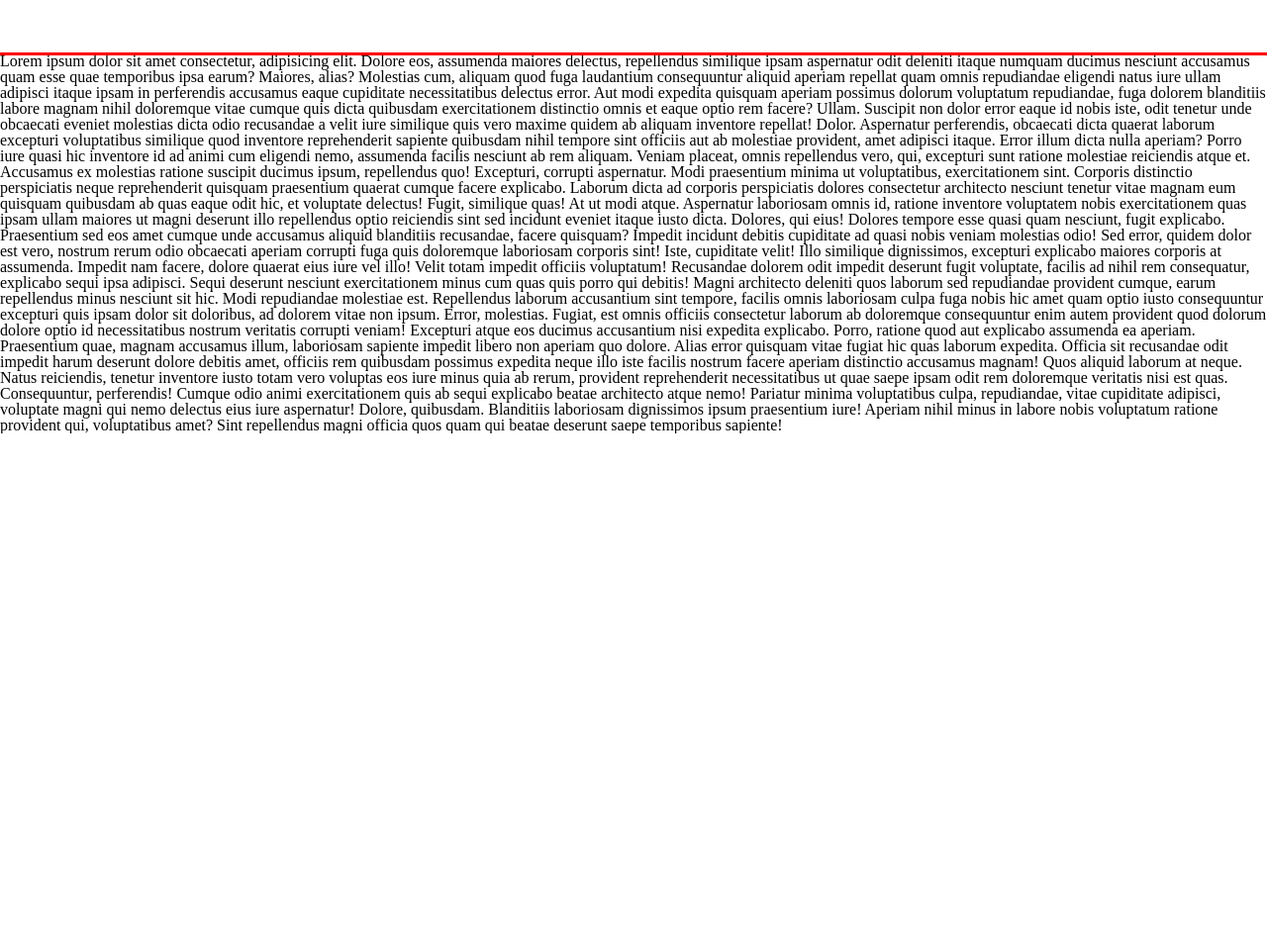
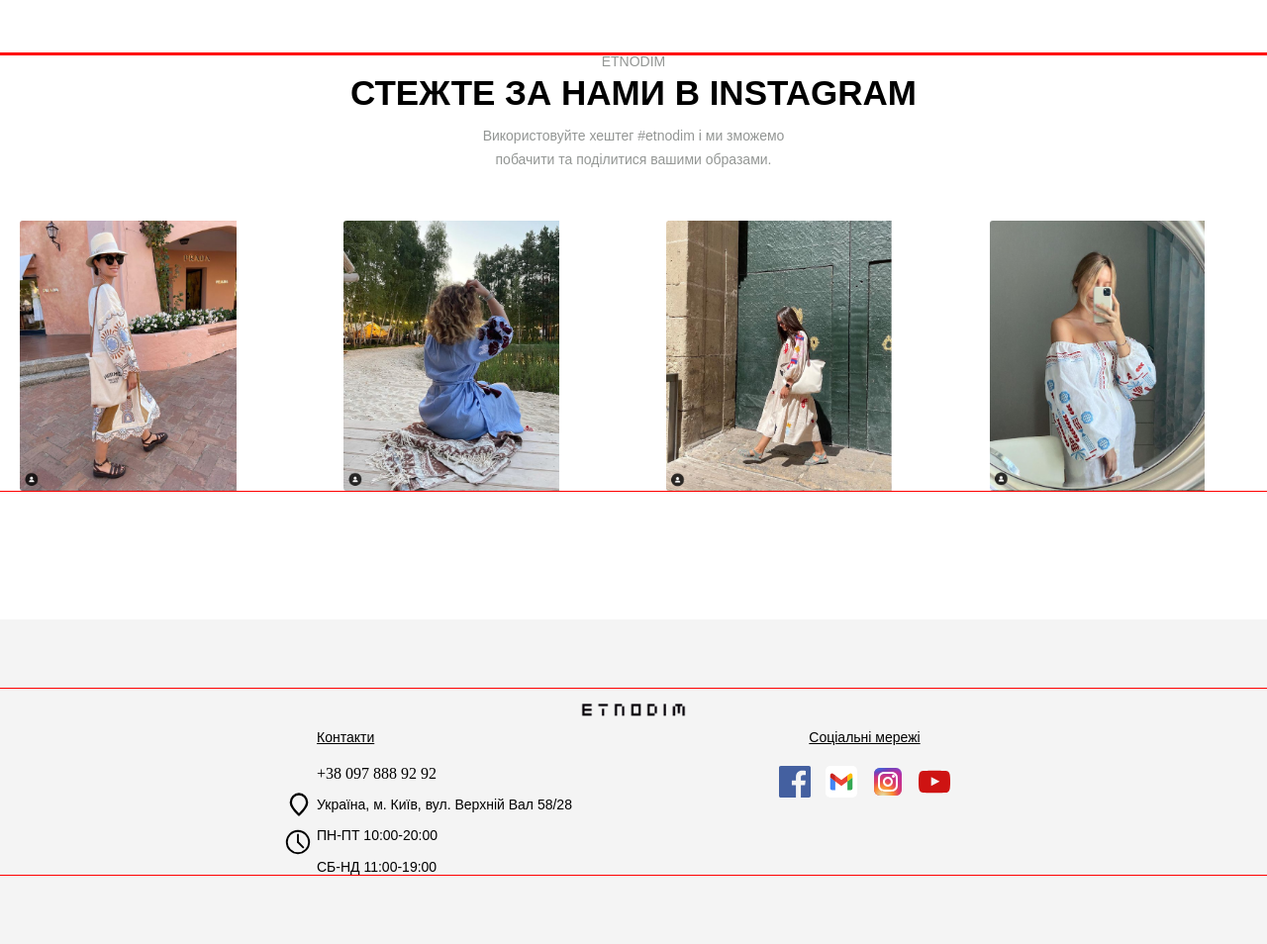
Before and after one commit to Vladosichek777/clothing-store, a website built with webpack: page src/index.html in a window 1280 px wide. Shown: the part 6640-7594 px from the top of the page at 99% size. Before the commit the page ends 7078 px from the top, so only its background shows below. Built offline with nearby package versions, Linux system fonts and the light colour scheme; files whose address does not match are found by name.

Commit message:
feat: add footer and inst sections

```diff
--- a/src/index.html
+++ b/src/index.html
@@ -52,7 +52,7 @@
                         <ul class="header-catalog-window-sublist">
                         </ul>
                     </div>
-                    <img class="header-catalog__img" src="./assets/images/catalog-header.png" alt="catalog-header">
+                    <img class="header-catalog__img" loading="lazy" src="./assets/images/catalog-header.png" alt="catalog-header">
                 </div>
                 <div class="mobile-menu">
                     <nav class="navigation navigation--mobile">
@@ -296,8 +296,8 @@
                     <a href="https://maps.app.goo.gl/aaik5xgABBPWQE8q9" target="_blank" class="links-arrow welcome__map">подивитися на карті</a>
                 </div>
             </div>
-            <img class="welcome__img1" src="./assets/images/background3.jpg" alt="img">
-            <img class="welcome__img2" src="./assets/images/people.jpg" alt="img">
+            <img class="welcome__img1" loading="lazy" src="./assets/images/background3.jpg" alt="img">
+            <img class="welcome__img2" loading="lazy" src="./assets/images/people.jpg" alt="img">
         </section>
         <div class="welcome-mobile">
             <div class="container">
@@ -312,28 +312,65 @@
                 </div>
             </div>
         </div>
+        <section class="instagram">
+            <div class="container">
+                <div class="reuse-info reuse-info--instagram">
+                    <h3 class="reuse-info__small-title">etnodim</h3>
+                    <h2 class="reuse-info__big-title">Стежте за нами в instagram</h2>
+                    <p class="reuse-info__text reuse-info__text--instagram">Використовуйте хештег #etnodim і ми зможемо побачити та поділитися вашими образами.</p>
+                </div>
+                <div class="instagram__img-wrap">
+                    <div class="instagram__img-item-wrap">
+                        <img src="./assets/images/inst1.png" loading="lazy" alt="instagram" class="instagram__img">
+                    </div>
+                    <div class="instagram__img-item-wrap">
+                        <img src="./assets/images/inst2.png" loading="lazy" alt="instagram" class="instagram__img">
+                    </div>
+                    <div class="instagram__img-item-wrap">
+                        <img src="./assets/images/inst3.png" loading="lazy" alt="instagram" class="instagram__img">
+                    </div>
+                    <div class="instagram__img-item-wrap">
+                        <img src="./assets/images/inst4.png" loading="lazy" alt="instagram" class="instagram__img">
+                    </div>
+                </div>
+            </div>
+        </section>
     </main>
-    <footer class="footer">
-        Lorem ipsum dolor sit amet consectetur, adipisicing elit. Dolore eos, assumenda maiores delectus, repellendus similique ipsam aspernatur odit deleniti itaque numquam ducimus nesciunt accusamus quam esse quae temporibus ipsa earum?
-        Maiores, alias? Molestias cum, aliquam quod fuga laudantium consequuntur aliquid aperiam repellat quam omnis repudiandae eligendi natus iure ullam adipisci itaque ipsam in perferendis accusamus eaque cupiditate necessitatibus delectus error.
-        Aut modi expedita quisquam aperiam possimus dolorum voluptatum repudiandae, fuga dolorem blanditiis labore magnam nihil doloremque vitae cumque quis dicta quibusdam exercitationem distinctio omnis et eaque optio rem facere? Ullam.
-        Suscipit non dolor error eaque id nobis iste, odit tenetur unde obcaecati eveniet molestias dicta odio recusandae a velit iure similique quis vero maxime quidem ab aliquam inventore repellat! Dolor.
-        Aspernatur perferendis, obcaecati dicta quaerat laborum excepturi voluptatibus similique quod inventore reprehenderit sapiente quibusdam nihil tempore sint officiis aut ab molestiae provident, amet adipisci itaque. Error illum dicta nulla aperiam?
-        Porro iure quasi hic inventore id ad animi cum eligendi nemo, assumenda facilis nesciunt ab rem aliquam. Veniam placeat, omnis repellendus vero, qui, excepturi sunt ratione molestiae reiciendis atque et.
-        Accusamus ex molestias ratione suscipit ducimus ipsum, repellendus quo! Excepturi, corrupti aspernatur. Modi praesentium minima ut voluptatibus, exercitationem sint. Corporis distinctio perspiciatis neque reprehenderit quisquam praesentium quaerat cumque facere explicabo.
-        Laborum dicta ad corporis perspiciatis dolores consectetur architecto nesciunt tenetur vitae magnam eum quisquam quibusdam ab quas eaque odit hic, et voluptate delectus! Fugit, similique quas! At ut modi atque.
-        Aspernatur laboriosam omnis id, ratione inventore voluptatem nobis exercitationem quas ipsam ullam maiores ut magni deserunt illo repellendus optio reiciendis sint sed incidunt eveniet itaque iusto dicta. Dolores, qui eius!
-        Dolores tempore esse quasi quam nesciunt, fugit explicabo. Praesentium sed eos amet cumque unde accusamus aliquid blanditiis recusandae, facere quisquam? Impedit incidunt debitis cupiditate ad quasi nobis veniam molestias odio!
-        Sed error, quidem dolor est vero, nostrum rerum odio obcaecati aperiam corrupti fuga quis doloremque laboriosam corporis sint! Iste, cupiditate velit! Illo similique dignissimos, excepturi explicabo maiores corporis at assumenda.
-        Impedit nam facere, dolore quaerat eius iure vel illo! Velit totam impedit officiis voluptatum! Recusandae dolorem odit impedit deserunt fugit voluptate, facilis ad nihil rem consequatur, explicabo sequi ipsa adipisci.
-        Sequi deserunt nesciunt exercitationem minus cum quas quis porro qui debitis! Magni architecto deleniti quos laborum sed repudiandae provident cumque, earum repellendus minus nesciunt sit hic. Modi repudiandae molestiae est.
-        Repellendus laborum accusantium sint tempore, facilis omnis laboriosam culpa fuga nobis hic amet quam optio iusto consequuntur excepturi quis ipsam dolor sit doloribus, ad dolorem vitae non ipsum. Error, molestias.
-        Fugiat, est omnis officiis consectetur laborum ab doloremque consequuntur enim autem provident quod dolorum dolore optio id necessitatibus nostrum veritatis corrupti veniam! Excepturi atque eos ducimus accusantium nisi expedita explicabo.
-        Porro, ratione quod aut explicabo assumenda ea aperiam. Praesentium quae, magnam accusamus illum, laboriosam sapiente impedit libero non aperiam quo dolore. Alias error quisquam vitae fugiat hic quas laborum expedita.
-        Officia sit recusandae odit impedit harum deserunt dolore debitis amet, officiis rem quibusdam possimus expedita neque illo iste facilis nostrum facere aperiam distinctio accusamus magnam! Quos aliquid laborum at neque.
-        Natus reiciendis, tenetur inventore iusto totam vero voluptas eos iure minus quia ab rerum, provident reprehenderit necessitatibus ut quae saepe ipsam odit rem doloremque veritatis nisi est quas. Consequuntur, perferendis!
-        Cumque odio animi exercitationem quis ab sequi explicabo beatae architecto atque nemo! Pariatur minima voluptatibus culpa, repudiandae, vitae cupiditate adipisci, voluptate magni qui nemo delectus eius iure aspernatur! Dolore, quibusdam.
-        Blanditiis laboriosam dignissimos ipsum praesentium iure! Aperiam nihil minus in labore nobis voluptatum ratione provident qui, voluptatibus amet? Sint repellendus magni officia quos quam qui beatae deserunt saepe temporibus sapiente!
-    </footer>
+  <footer class="footer">
+    <div class="container">
+        <a href="/" class="logo logo--footer">
+            <img src="./assets/images/logo.png" loading="lazy" alt="logo" class="logo__item">
+        </a>
+        <div class="footer__flex">
+            <div class="footer-address">
+                <h3 class="footer-address__title footer-title">Контакти</h3>
+                <a href="tel:1234567" class="footer-address__link">+38 097 888 92 92</a>
+                <a href="/" class="footer-address__link welcome__address">Україна, м. Київ, вул. Верхній Вал 58/28</a>
+                <div class="schedule">
+                    <p class="footer-address__link schedule__first">ПН-ПТ 10:00-20:00</p>
+                    <p class="footer-address__link schedule__second">СБ-НД 11:00-19:00</p>
+                </div>
+            </div>
+            <div class="social-media">
+                <h3 class="social-media__title footer-title">Соціальні мережі</h3>
+                <div class="social-media__flex">
+                    <a href="/" class="social-media__item">
+                        <img loading="lazy" src="./assets/icons/facebook-color-svgrepo-com.svg" alt="img">
+                    </a>
+                    <a href="/" class="social-media__item">
+                        <img  loading="lazy" src="./assets/icons/gmail-svgrepo-com.svg" alt="img">
+                    </a>
+                    <a href="/" class="social-media__item">
+                        <img loading="lazy" src="./assets/icons/instagram-1-svgrepo-com.svg" alt="img">
+                    </a>
+                    <a href="/" class="social-media__item">
+                        <img loading="lazy" src="./assets/icons/youtube-color-svgrepo-com.svg" alt="img">
+                    </a>
+                </div>
+            </div>
+        </div>
+    </div>
+  </footer>
+
 </body>
 </html>
--- /dev/null
+++ b/src/sass-components/blocks/_footer.scss
@@ -0,0 +1,89 @@
+.footer {
+    padding-top: 70px;
+    padding-bottom: 70px;
+    background-color: $pink;
+    text-align: center;
+
+    &__flex {
+        display: flex;
+        justify-content: space-between;
+        align-items:flex-start;
+        max-width: 50vw;
+        margin: 0 auto;
+    }
+
+    &-title {
+        @include raleway-14-subheading;
+        text-decoration: underline;
+        margin-bottom: 20px;
+        cursor: pointer;
+    }
+
+    &-address {
+        text-align: left;
+        padding-right: 20px;
+        &__link {
+            text-align: left;
+            margin-top: 0;
+            color: black;
+            margin-top: 15px;
+        }
+    }
+}
+
+.social-media {
+    &__flex {
+        display: flex;
+        justify-content: space-between;
+        align-items: center;
+    }
+
+    &__item {
+        width: 32px;
+        height: 32px;
+
+        &:not(:last-child) {
+            margin-right: 15px;
+        }
+
+        img {
+            max-width: 100%;
+        }
+    }
+}
+
+.logo--footer {
+   display: inline-block;
+}
+
+
+@media(max-width:1000px) {
+    .footer {
+        &__flex {
+            max-width: 80%;
+        }
+    }
+}
+
+@media(max-width:600px) {
+    .footer {
+        &__flex {
+            max-width: 90%;
+        }
+    }
+
+    .social-media {
+        &__flex {
+            flex-direction: column;
+        }
+
+    &__item {
+        &:not(:last-child) {
+            margin-right: 0px;
+            margin-bottom: 10px;
+        }
+
+
+    }
+    }
+}
--- /dev/null
+++ b/src/sass-components/blocks/_instagram.scss
@@ -0,0 +1,50 @@
+.instagram {
+
+    padding-bottom: 130px;
+
+    &__img-wrap {
+        display: flex;
+        justify-content: space-between;
+        align-items: center;
+        flex-wrap: wrap;
+        gap: 50px;
+        padding-top: 50px;
+    }
+
+    &__img-item-wrap {
+        width: 273px;
+        height: 273px;
+        width: calc(25% - 50px);
+        overflow: hidden;
+        object-fit: cover;
+        border-radius: 3px;
+
+
+        img {
+           max-width: 100%;
+           height: 100%;
+           transition: transform .6s;
+           cursor: pointer;
+           object-fit: cover;
+            &:hover {
+                transform: scale(1.05);
+            }
+        }
+    }
+
+
+}
+
+
+@media(max-width: 800px) {
+    .instagram {
+        padding-top: 50px;
+        &__img-wrap {
+            gap: 20px;
+        }
+        &__img-item-wrap {
+            width: calc(50% - 20px);
+            height: calc(50% - 20px);
+        }
+    }
+}
--- a/src/sass-components/default/_default-variables.scss
+++ b/src/sass-components/default/_default-variables.scss
@@ -4,5 +4,6 @@ $gray-dark-color: #939694;
 $gray-light-color:#EFEFEF;
 $black-color:#000000;
 $gray-menu:#9A9A9A;
+$pink:#F4F4F4;
 
 $default-buttons:#fff
--- a/src/sass-components/reuse-blocks/_reuse-info.scss
+++ b/src/sass-components/reuse-blocks/_reuse-info.scss
@@ -33,10 +33,20 @@
     &--third {
         margin-top: 20px;
     }
+
+    &--instagram {
+        color: $gray-dark-color;
+        max-width: 355px;
+        display: inline-block;
+        margin-top: 10px;
+    }
    }
 
    &--second {
     text-align: left;
+   }
+
+   &--instagram {
    }
 }
 
--- a/src/style.scss
+++ b/src/style.scss
@@ -19,3 +19,5 @@
 @import './sass-components/blocks/double-window-undertext';
 @import './sass-components/reuse-blocks/schedule';
 @import './sass-components/blocks/welcome';
+@import './sass-components/blocks/instagram';
+@import './sass-components/blocks/footer';
```
Also changed, not shown: src/sass-components/reuse-blocks/_schedule.scss (+5 -5 lines), src/assets/icons/facebook-color-svgrepo-com.svg (added), src/assets/icons/gmail-svgrepo-com.svg (added), src/assets/icons/instagram-1-svgrepo-com.svg (added), src/assets/icons/youtube-color-svgrepo-com.svg (added), src/assets/images/inst1.png (added), src/assets/images/inst2.png (added), src/assets/images/inst3.png (added), src/assets/images/inst4.png (added).
